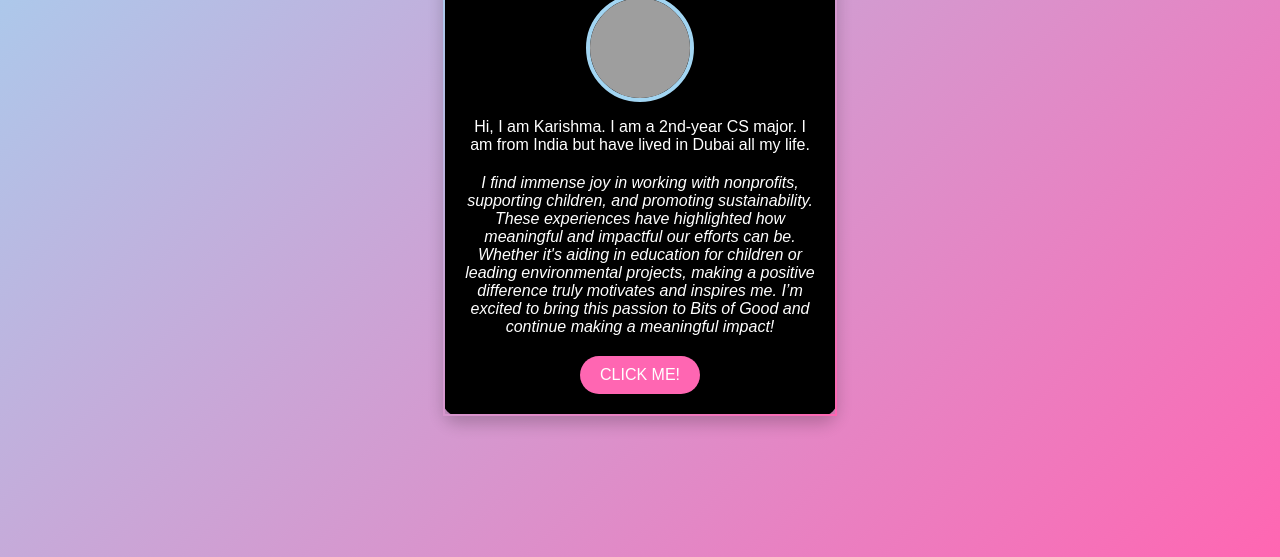
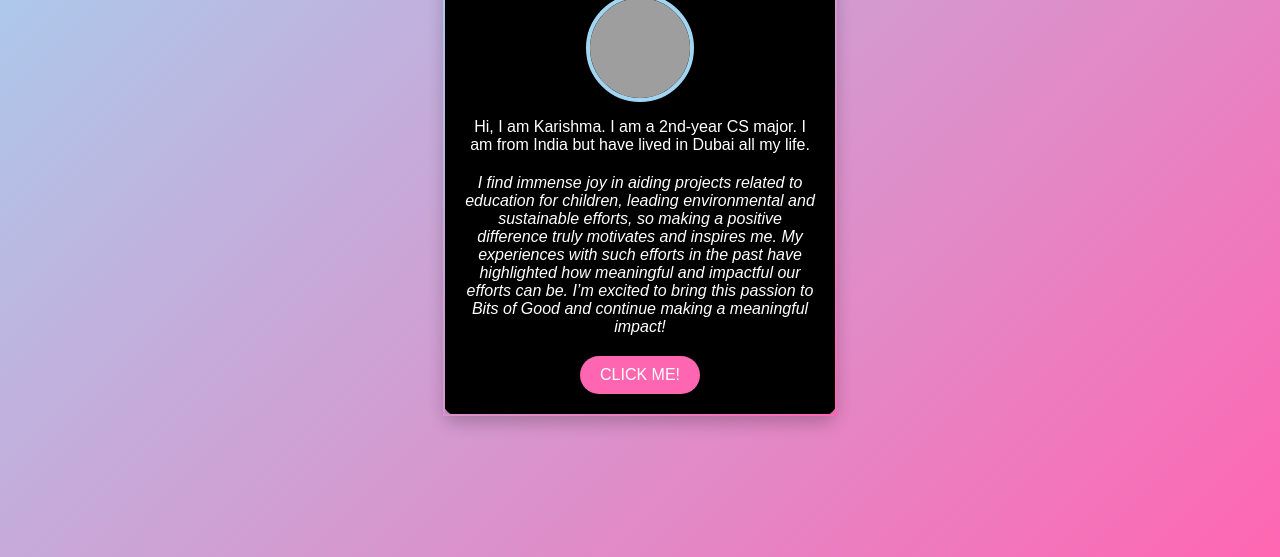
Before and after one commit to kk-2205/SPRING2024_BITSOFGOOD_ASSESSMENT, a website: page index.html in a window 1280 px wide. Shown: the part 243-800 px from the top of the page. Drawn offline with nearby package versions, Linux system fonts and the light colour scheme; grey boxes are pictures that could not be loaded.

Commit message:
update 4

```diff
--- a/index.html
+++ b/index.html
@@ -14,7 +14,7 @@
                 <img src="/images/Karishma-image.png" alt="Karishma's Photo">
             </div>
             <p class="intro">Hi, I am Karishma. I am a 2nd-year CS major. I am from India but have lived in Dubai all my life.</p>
-            <p class="passion">I find immense joy in working with nonprofits, supporting children, and promoting sustainability. These experiences have highlighted how meaningful and impactful our efforts can be. Whether it's aiding in education for children or leading environmental projects, making a positive difference truly motivates and inspires me. I’m excited to bring this passion to Bits of Good and continue making a meaningful impact!</p>
+            <p class="passion">I find immense joy in aiding projects related to education for children, leading environmental and sustainable efforts, so making a positive difference truly motivates and inspires me. My experiences with such efforts in the past have highlighted how meaningful and impactful our efforts can be. I’m excited to bring this passion to Bits of Good and continue making a meaningful impact!</p>
             <button class="btn">CLICK ME!</button>
         </div>
     </div>
```
